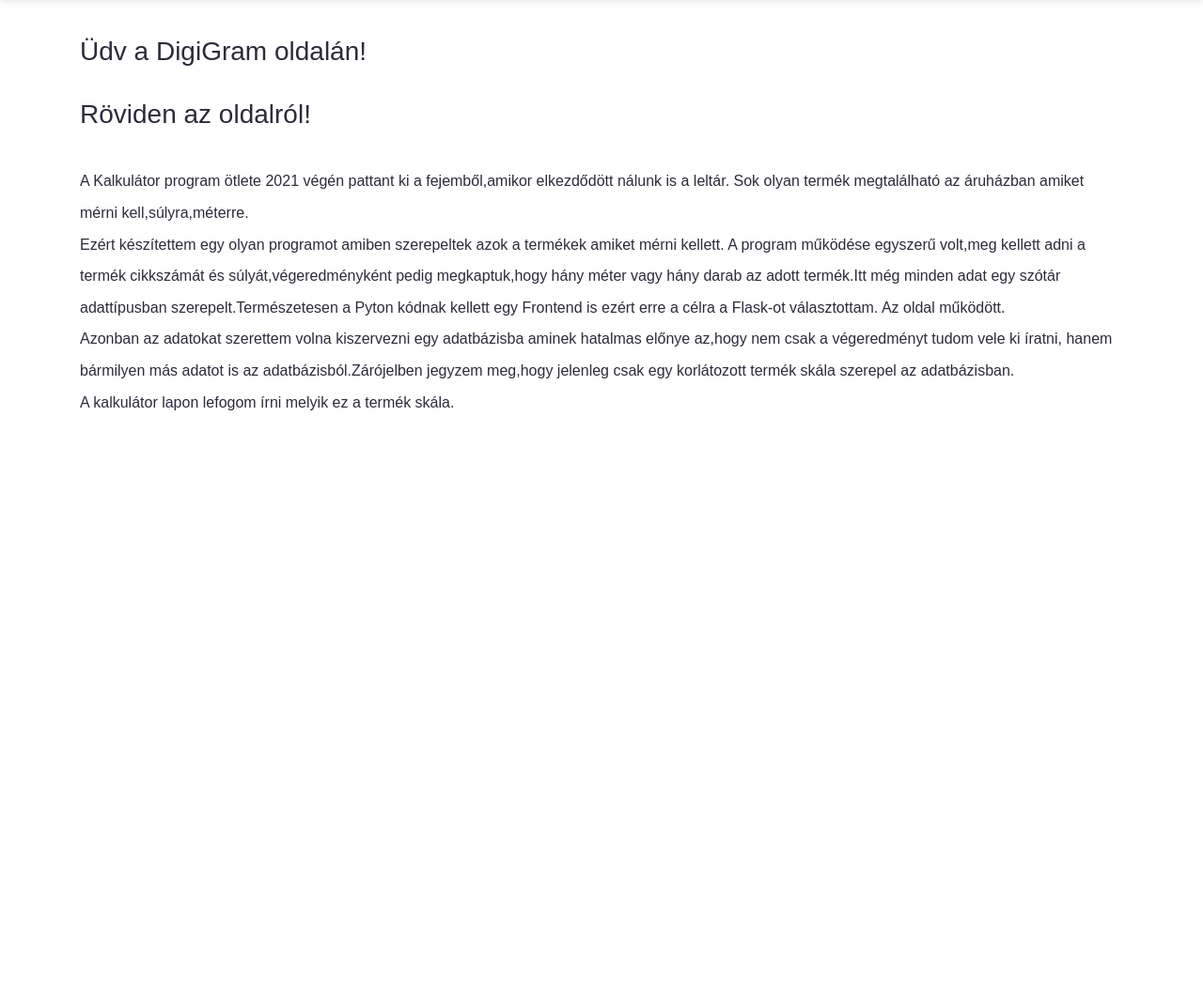
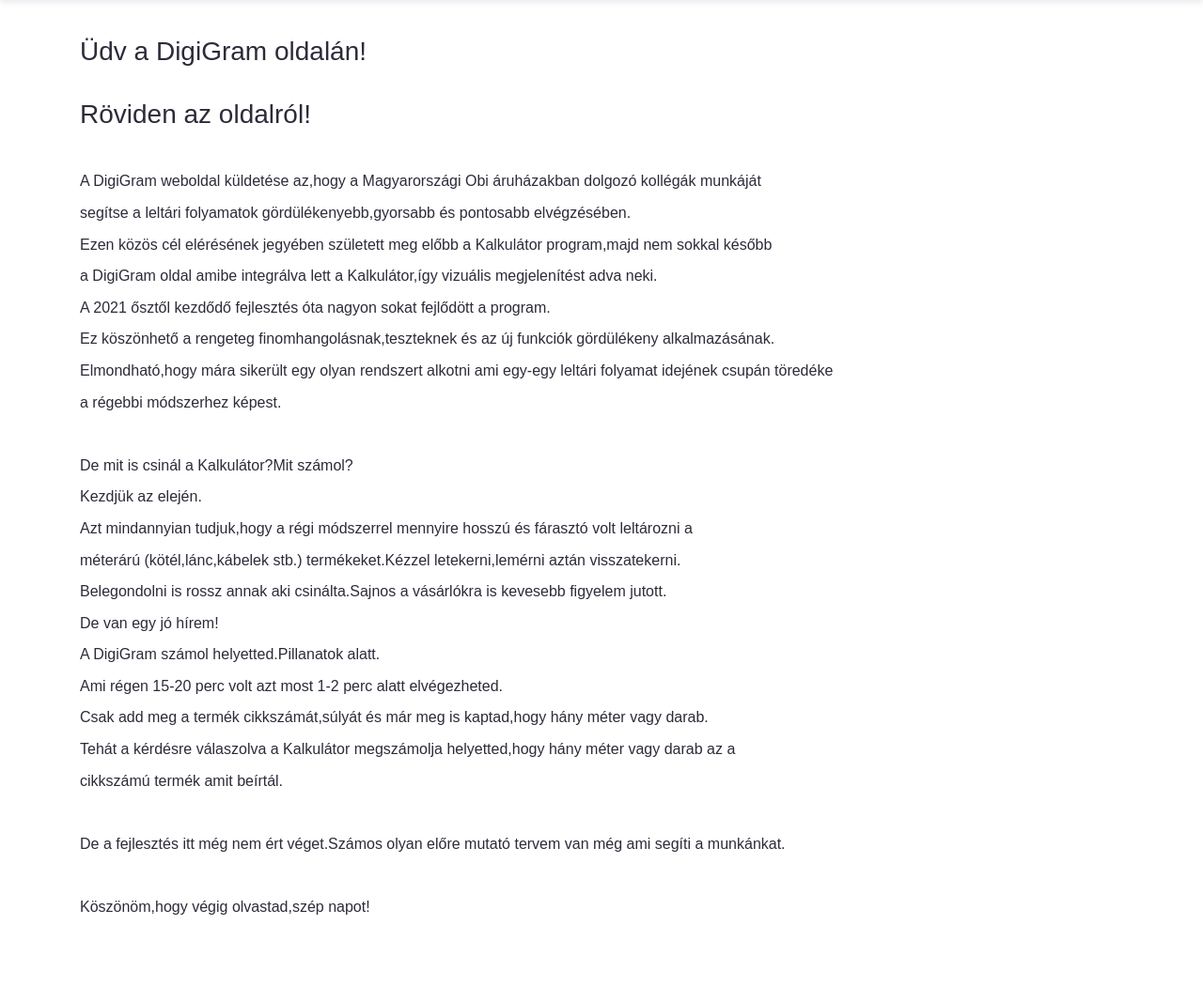
Before and after one commit to wredox/Heroku-weblapom, a Flask app: page / in a window 1280 px wide. Shown: the part 90-1157 px from the top of the page at 94% size. Before the commit the page ends 527 px from the top, so only its background shows below. Run offline with Flask 2, Linux system fonts and the light colour scheme; some libraries are stand-ins or nearby versions.

Commit message:
Update index.html

```diff
--- a/flask_alap/templates/index.html
+++ b/flask_alap/templates/index.html
@@ -59,15 +59,27 @@
           <div class="col-12">
 
             <h3 class="mt-5">Üdv a DigiGram oldalán!<br><br> Röviden az oldalról!
-            <br><br><font size="3"> A Kalkulátor program ötlete 2021 végén pattant ki a fejemből,amikor elkezdődött nálunk is a leltár.
-            Sok olyan termék megtalálható az áruházban amiket mérni kell,súlyra,méterre. <br>
-            Ezért készítettem egy olyan programot amiben szerepeltek azok a termékek amiket mérni kellett.
-            A program működése egyszerű volt,meg kellett adni a termék cikkszámát és súlyát,végeredményként pedig megkaptuk,hogy hány méter vagy hány darab
-            az adott termék.Itt még minden adat egy szótár adattípusban szerepelt.Természetesen a Pyton kódnak kellett egy Frontend is ezért erre a célra a Flask-ot választottam.
-            Az oldal működött.<br>
-            Azonban az adatokat szerettem volna kiszervezni egy adatbázisba aminek hatalmas előnye az,hogy nem csak a végeredményt tudom vele ki íratni,
-            hanem bármilyen más adatot is az adatbázisból.Zárójelben jegyzem meg,hogy jelenleg csak egy korlátozott termék skála szerepel az adatbázisban.<br>
-              A kalkulátor lapon lefogom írni melyik ez a termék skála.</font></h3>
+            <br><br><font size="3"> A DigiGram weboldal küldetése az,hogy a Magyarországi Obi áruházakban dolgozó kollégák munkáját <br>
+              segítse a leltári folyamatok gördülékenyebb,gyorsabb és pontosabb elvégzésében.<br>
+              Ezen közös cél elérésének jegyében született meg előbb a Kalkulátor program,majd nem sokkal később<br>
+              a DigiGram oldal amibe integrálva lett a Kalkulátor,így vizuális megjelenítést adva neki.<br>
+              A 2021 ősztől kezdődő fejlesztés óta nagyon sokat fejlődött a program.<br>
+              Ez köszönhető a rengeteg finomhangolásnak,teszteknek és az új funkciók gördülékeny alkalmazásának.<br>
+              Elmondható,hogy mára sikerült egy olyan rendszert alkotni ami egy-egy leltári folyamat idejének csupán töredéke<br>
+              a régebbi módszerhez képest.<br><br>
+              De mit is csinál a Kalkulátor?Mit számol?<br>
+              Kezdjük az elején.<br>
+              Azt mindannyian tudjuk,hogy a régi módszerrel mennyire hosszú és fárasztó volt leltározni a <br>
+              méterárú (kötél,lánc,kábelek stb.) termékeket.Kézzel letekerni,lemérni aztán visszatekerni.<br>
+              Belegondolni is rossz annak aki csinálta.Sajnos a vásárlókra is kevesebb figyelem jutott.<br>
+              De van egy jó hírem!<br>
+              A DigiGram számol helyetted.Pillanatok alatt.<br>
+              Ami régen 15-20 perc volt azt most 1-2 perc alatt elvégezheted.<br>
+              Csak add meg a termék cikkszámát,súlyát és már meg is kaptad,hogy hány méter vagy darab.<br>
+              Tehát a kérdésre válaszolva a Kalkulátor megszámolja helyetted,hogy hány méter vagy darab az a <br>
+              cikkszámú termék amit beírtál.<br><br>
+              De a fejlesztés itt még nem ért véget.Számos olyan előre mutató tervem van még ami segíti a munkánkat.<br><br>
+              Köszönöm,hogy végig olvastad,szép napot!</font></h3>
 
           </div>
         </div>
```
